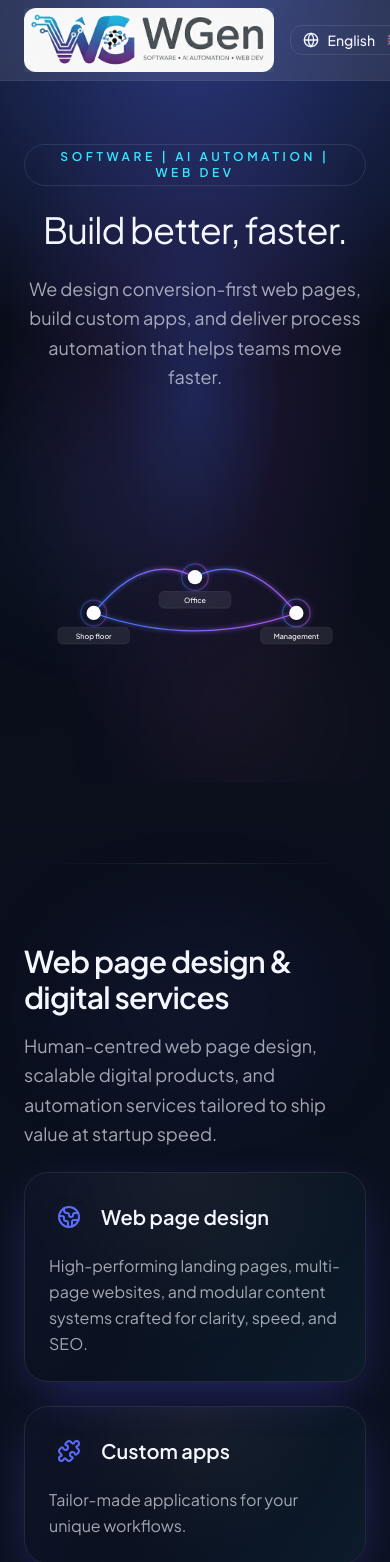
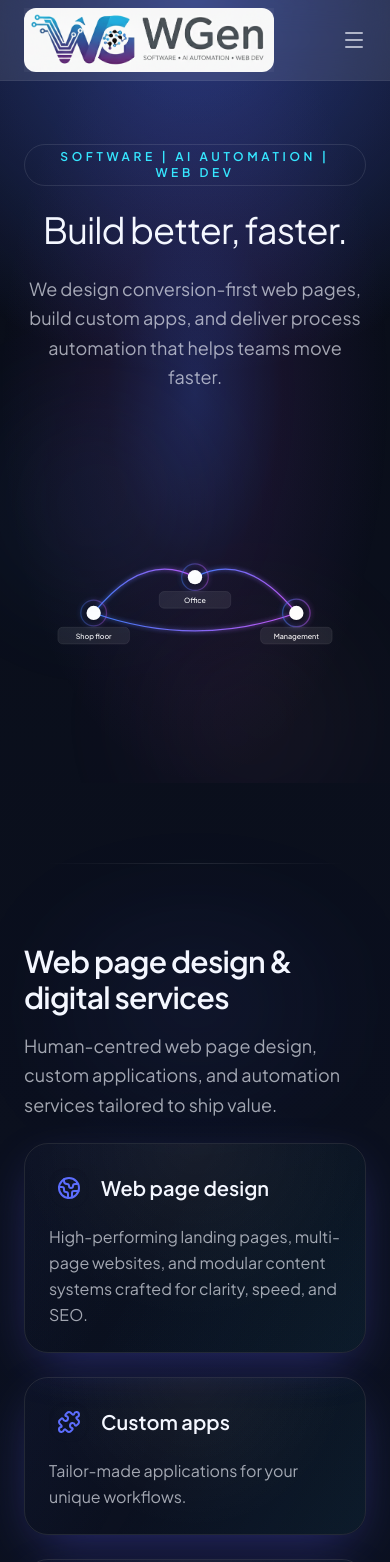
Before and after one commit to WGenSolutions/WGenSite, a React (Vite) app: page / in a window 390 px wide. Shown: the top 1562 px of the page. Built offline with nearby package versions, Linux system fonts and the light colour scheme.

Commit message:
- some text - mobile layout improvement. Language selector

```diff
--- a/src/components/Header.tsx
+++ b/src/components/Header.tsx
@@ -91,7 +91,9 @@ export const Header = ({ activeSection, sections, onSectionSelect }: HeaderProps
         </nav>
 
         <div className="flex items-center gap-3">
-          <LanguageSwitcher />
+          <div className={clsx(!hasScrolled ? 'sm:block hidden' : '')}>
+            <LanguageSwitcher />
+          </div>
           <button
             type="button"
             className="font-display text-xs uppercase tracking-[0.3em] text-muted transition hover:text-foreground md:hidden"
@@ -118,6 +120,9 @@ export const Header = ({ activeSection, sections, onSectionSelect }: HeaderProps
             aria-label="Mobile navigation"
           >
             <ul className="space-y-2 border-t border-white/10 bg-background/95 px-6 pb-6 pt-4">
+              <li key="language-switcher" className={clsx(hasScrolled ? 'sm:block hidden' : '')}>
+                <LanguageSwitcher />
+              </li>
               {sections.map((section) => (
                 <li key={section.id}>
                   <a
--- a/src/components/LanguageSwitcher.tsx
+++ b/src/components/LanguageSwitcher.tsx
@@ -159,7 +159,7 @@ export default function LanguageSwitcher() {
                 hidden: { transition: { staggerChildren: 0.02, staggerDirection: -1 } },
                 show: { transition: { staggerChildren: 0.03 } },
               }}
-              className="max-h-72 overflow-auto py-1"
+              className="max-h-72 overflow-auto py-1 bg-blue-950/85"
             >
               {languages.map((lang, idx) => {
                 const isActive = idx === activeIndex;
--- a/src/locales/en/home.json
+++ b/src/locales/en/home.json
@@ -12,7 +12,7 @@
   },
   "offer": {
     "title": "Web page design & digital services",
-    "subtitle": "Human-centred web page design, scalable digital products, and automation services tailored to ship value at startup speed.",
+    "subtitle": "Human-centred web page design, custom applications, and automation services tailored to ship value.",
     "cards": {
       "websites": {
         "title": "Web page design",
--- a/src/locales/pl/home.json
+++ b/src/locales/pl/home.json
@@ -12,7 +12,7 @@
   },
   "offer": {
     "title": "Projektowanie stron WWW i usługi cyfrowe",
-    "subtitle": "Skupiamy się na użytecznym projektowaniu stron, skalowalnych produktach cyfrowych i usługach automatyzacji dostarczanych w tempie startupu.",
+    "subtitle": "Skupiamy się na projektowaniu stron, aplikacjach na zamówienie oraz usługach automatyzacji.",
     "cards": {
       "websites": {
         "title": "Projektowanie stron WWW",
```
